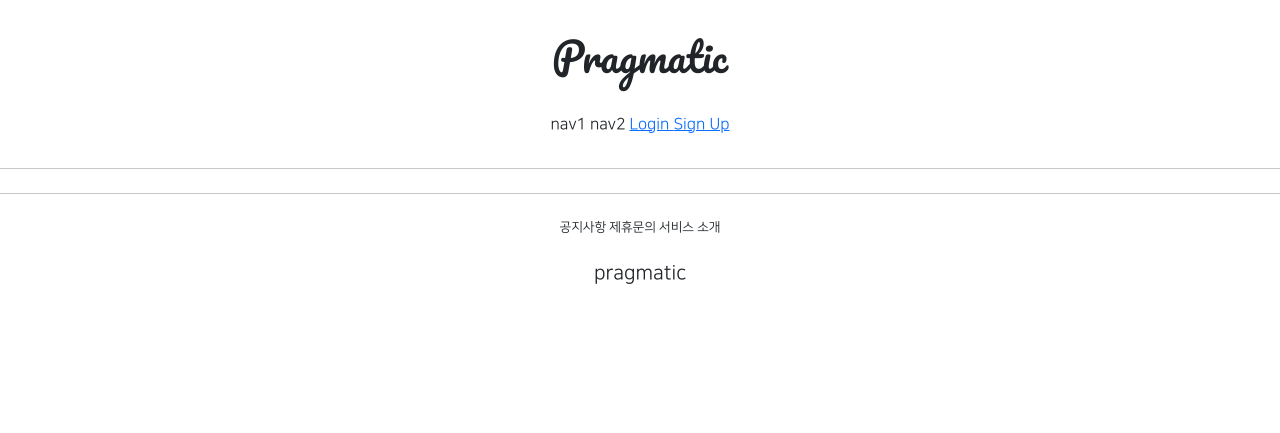
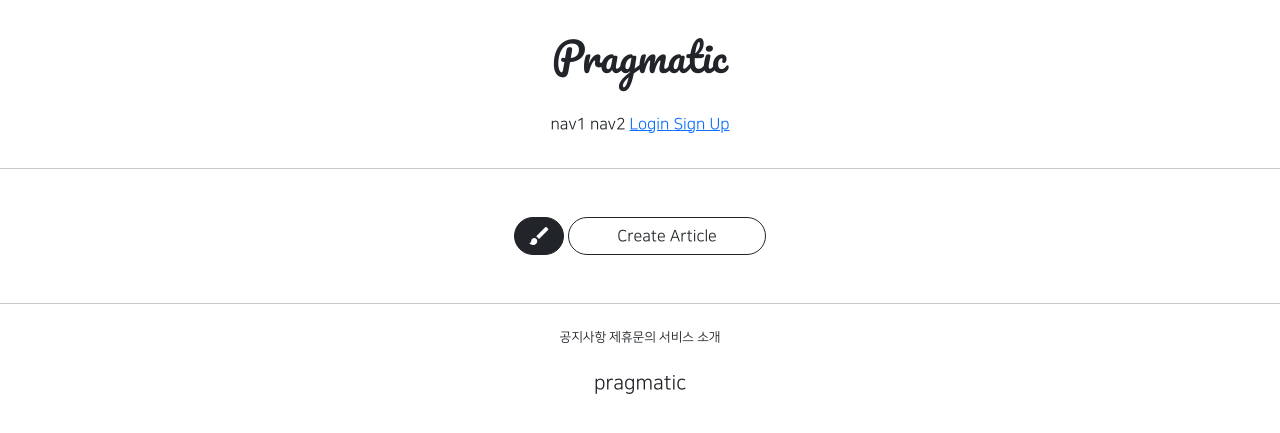
Before and after one commit to eka72/gis_study, a Django app: template articleapp/templates/articleapp/list.html in a window 1280 px wide. Shown: the top 433 px of the page. Run offline with Django 3.2, Linux system fonts and the light colour scheme; the template is opened without the code that fills it, so the values that code supplies are empty; parts of the project's set-up code (start-up, migrations or seed data) failed here and were passed over; some libraries are stand-ins or nearby versions.

Commit message:
2021-08_05_git_study3

```diff
--- a/articleapp/templates/articleapp/list.html
+++ b/articleapp/templates/articleapp/list.html
@@ -5,8 +5,7 @@
     <style>
         .container div {
           width: 280px;
-
-          background-color: antiquewhite;
+            box-shadow: 0 0 .5rem gray;
           display: flex;
           justify-content: center;
           align-items: center;
@@ -29,6 +28,8 @@
                 <a href="{% url 'articleapp:detail' pk=article.pk %}">
                     <img src="{{ article.image.url }}" alt="">
                 </a>
+                <span class="m-2 NNS_B">{{ article.title }}</span>
+
             </div>
         {% endfor %}
 
@@ -36,5 +37,16 @@
 
     <script src="{% static 'js/magicgrid.js' %}"> </script>
 
+    <div class="text-center my-5">
+        <a href="{% url 'articleapp:create' %}"
+           class="btn btn-dark rounded-pill material-icons">
+            brush
+        </a>
+        <a href="{% url 'articleapp:create' %}"
+           class="btn btn-outline-dark rounded-pill px-5">
+            Create Article
+        </a>
+    </div>
+
 
 {% endblock %}
```
